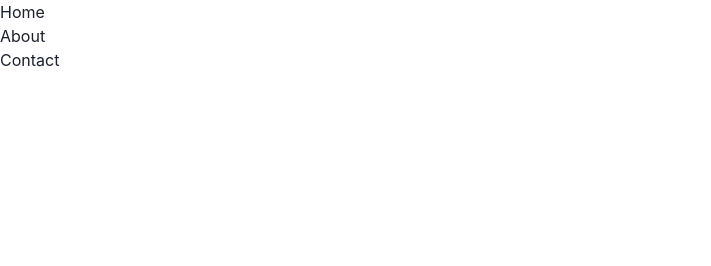
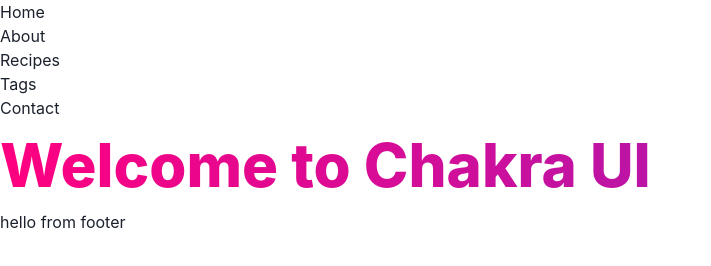
Before and after one commit to RainBoard01/simply-recipes, a Gatsby site: page / in a window 1280 px wide. Shown: the whole page, without its empty margins (0-711 px from the left). Built offline with nearby package versions, Linux system fonts and the light colour scheme; Gatsby itself is replaced by a stand-in of ours.

Commit message:
Created global layout and basic structure of pages

```diff
--- /dev/null
+++ b/src/components/Footer.js
@@ -0,0 +1,11 @@
+import React from 'react';
+
+const Footer = () => {
+	return (
+		<footer>
+			<h2>hello from footer</h2>
+		</footer>
+	);
+};
+
+export default Footer;
--- /dev/null
+++ b/src/components/Layout.js
@@ -0,0 +1,15 @@
+import React from 'react';
+import Navbar from './Navbar';
+import Footer from './Footer';
+
+const Layout = ({ children }) => {
+	return (
+		<>
+			<Navbar />
+			{children}
+			<Footer />
+		</>
+	);
+};
+
+export default Layout;
--- a/src/components/Navbar.js
+++ b/src/components/Navbar.js
@@ -12,6 +12,12 @@
 					<Link to='/about'>About</Link>
 				</li>
 				<li>
+					<Link to='/recipes'>Recipes</Link>
+				</li>
+				<li>
+					<Link to='/tags'>Tags</Link>
+				</li>
+				<li>
 					<Link to='/contact'>Contact</Link>
 				</li>
 			</ul>
--- a/src/pages/404.js
+++ b/src/pages/404.js
@@ -1,7 +1,8 @@
 import React from 'react';
+import Layout from '../components/Layout';
 
 const Error = () => {
-	return <div>Error 404 page not exist</div>;
+	return <Layout>Error 404 page not exist</Layout>;
 };
 
 export default Error;
--- a/src/pages/index.js
+++ b/src/pages/index.js
@@ -1,11 +1,21 @@
 import React from 'react';
 import { ChakraProvider } from '@chakra-ui/react';
-import Navbar from '../components/Navbar';
+import Layout from '../components/Layout';
+import { Text } from '@chakra-ui/react';
 
 export default function Home() {
 	return (
 		<ChakraProvider>
-			<Navbar />
+			<Layout>
+				<Text
+					bgGradient='linear(to-l, #7928CA, #FF0080)'
+					bgClip='text'
+					fontSize='6xl'
+					fontWeight='extrabold'
+				>
+					Welcome to Chakra UI
+				</Text>
+			</Layout>
 		</ChakraProvider>
 	);
 }
```
Also changed, not shown: src/pages/Recipes.js (added, +8 -0 lines), src/pages/Tags.js (added, +8 -0 lines), src/pages/about.js (+4 -9 lines), src/pages/contact.js (+4 -9 lines).
